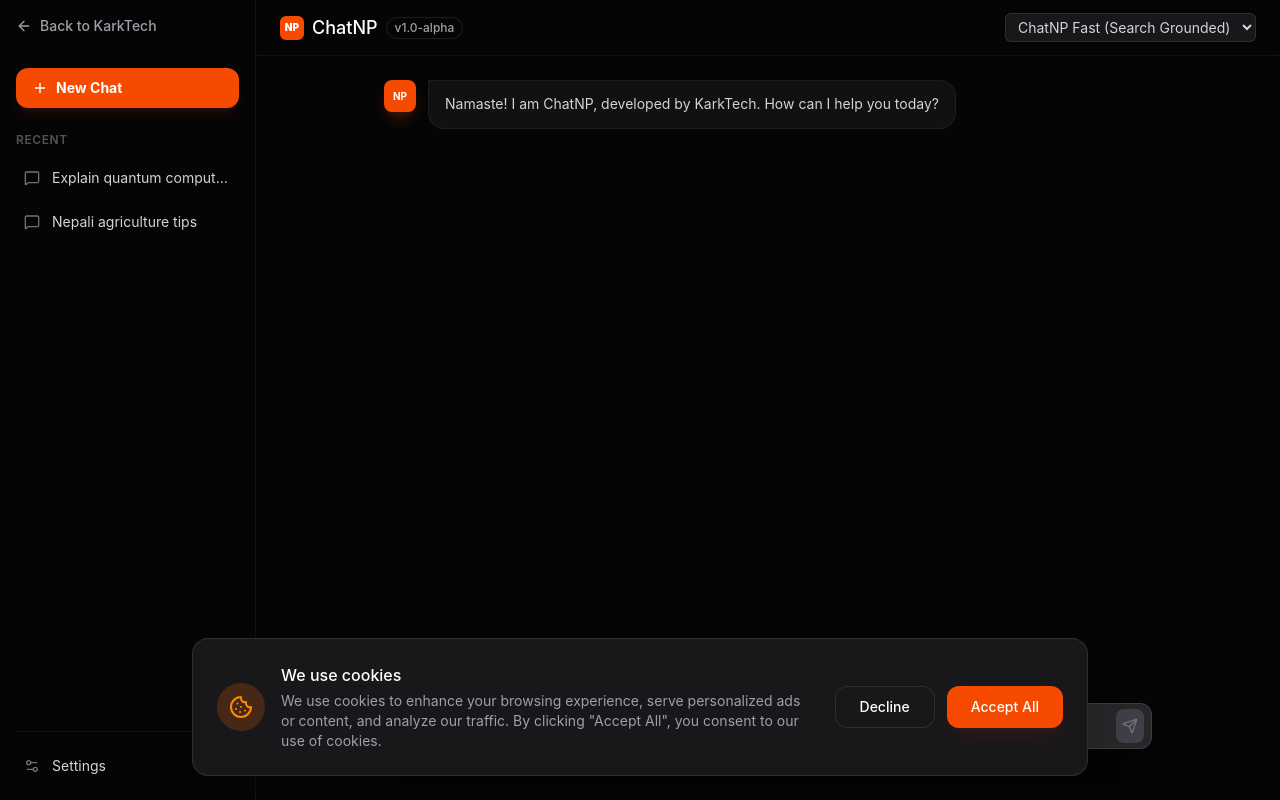
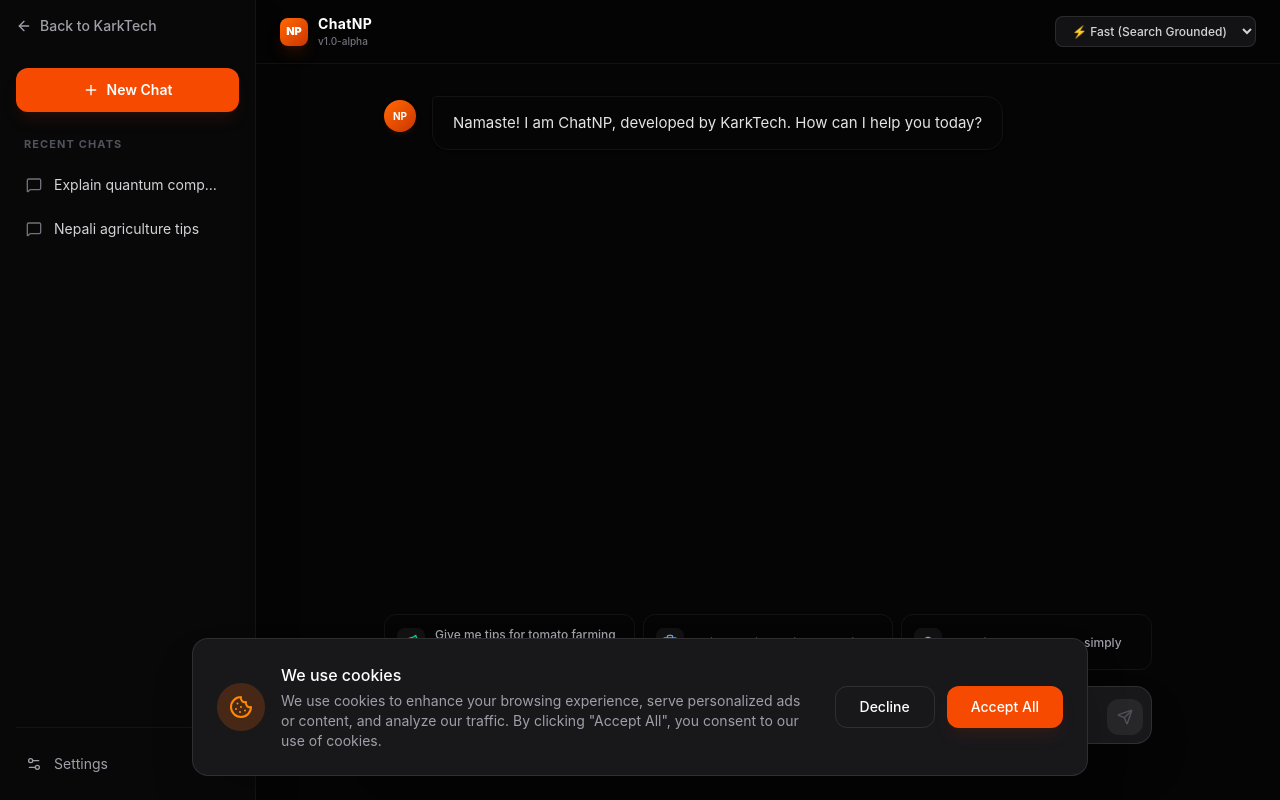
Before and after one commit to ganeshinunited-dot/Chatnepal, a Next.js app: page /chat in a window 1280 px wide. Built offline with nearby package versions, Linux system fonts and the light colour scheme.

Commit message:
Update page.tsx

```diff
--- a/app/chat/page.tsx
+++ b/app/chat/page.tsx
@@ -2,7 +2,7 @@
 
 import { useState, useRef, useEffect } from 'react';
 import Link from 'next/link';
-import { ArrowLeft, Send, Sparkles, User, Settings2, Plus, MessageSquare } from 'lucide-react';
+import { ArrowLeft, Send, Sparkles, User, Settings2, Plus, MessageSquare, Leaf, Briefcase, GraduationCap } from 'lucide-react';
 import { motion } from "motion/react";
 
 type Message = {
@@ -55,144 +55,188 @@ export default function ChatNPInterface() {
     }
   };
 
+  // Suggestion Chips Data
+  const suggestions = [
+    { icon: <Leaf className="w-4 h-4 text-emerald-400" />, text: "Give me tips for tomato farming in Nepal" },
+    { icon: <Briefcase className="w-4 h-4 text-blue-400" />, text: "Write a polite business email" },
+    { icon: <GraduationCap className="w-4 h-4 text-purple-400" />, text: "Explain Newton's laws simply" }
+  ];
+
   return (
-    <div className="flex h-screen bg-[#050505] text-white overflow-hidden font-body selection:bg-orange-900/50">
+    <div className="flex h-screen bg-[#050505] text-white overflow-hidden font-sans selection:bg-orange-900/50">
 
       {/* Sidebar */}
-      <div className="hidden md:flex flex-col w-64 border-r border-white/5 bg-[#050505] p-4">
+      <div className="hidden md:flex flex-col w-64 border-r border-white/5 bg-[#080808] p-4 shadow-2xl z-20">
         <Link href="/" className="flex items-center gap-2 text-zinc-400 hover:text-white transition-colors mb-8">
           <ArrowLeft className="w-4 h-4" />
           <span className="text-sm font-medium">Back to KarkTech</span>
         </Link>
 
-        <button className="flex items-center gap-2 w-full h-10 px-4 rounded-xl bg-orange-600 hover:bg-orange-700 text-white font-bold transition-colors text-sm mb-6 shadow-lg shadow-orange-900/20">
+        <button
+          onClick={() => setMessages([{ role: 'assistant', content: 'Namaste! I am ChatNP, developed by KarkTech. How can I help you today?' }])}
+          className="flex items-center justify-center gap-2 w-full h-11 rounded-xl bg-orange-600 hover:bg-orange-500 text-white font-semibold transition-all text-sm mb-6 shadow-lg shadow-orange-900/20 active:scale-95"
+        >
           <Plus className="w-4 h-4" />
           New Chat
         </button>
 
-        <div className="flex-1 overflow-y-auto space-y-2">
-          <p className="text-xs font-semibold text-zinc-600 uppercase tracking-wider mb-3">Recent</p>
-          <button className="flex items-center gap-3 w-full p-2 rounded-md hover:bg-zinc-900 text-left text-sm text-zinc-300 transition-colors">
-            <MessageSquare className="w-4 h-4 text-zinc-500 shrink-0" />
+        <div className="flex-1 overflow-y-auto space-y-1 pr-2 custom-scrollbar">
+          <p className="text-[11px] font-bold text-zinc-600 uppercase tracking-widest mb-3 px-2">Recent Chats</p>
+          <button className="flex items-center gap-3 w-full p-2.5 rounded-lg hover:bg-zinc-800/50 text-left text-sm text-zinc-300 transition-colors group">
+            <MessageSquare className="w-4 h-4 text-zinc-500 group-hover:text-orange-400 shrink-0 transition-colors" />
             <span className="truncate">Explain quantum computing...</span>
           </button>
-          <button className="flex items-center gap-3 w-full p-2 rounded-md hover:bg-zinc-900 text-left text-sm text-zinc-300 transition-colors">
-            <MessageSquare className="w-4 h-4 text-zinc-500 shrink-0" />
+          <button className="flex items-center gap-3 w-full p-2.5 rounded-lg hover:bg-zinc-800/50 text-left text-sm text-zinc-300 transition-colors group">
+            <MessageSquare className="w-4 h-4 text-zinc-500 group-hover:text-orange-400 shrink-0 transition-colors" />
             <span className="truncate">Nepali agriculture tips</span>
           </button>
         </div>
 
         <div className="pt-4 border-t border-white/5 mt-auto">
-          <button className="flex items-center gap-3 w-full p-2 rounded-md hover:bg-zinc-900 text-left text-sm text-zinc-300 transition-colors">
-            <Settings2 className="w-4 h-4 text-zinc-500 shrink-0" />
+          <button className="flex items-center gap-3 w-full p-2.5 rounded-lg hover:bg-zinc-800/50 text-left text-sm text-zinc-400 transition-colors">
+            <Settings2 className="w-4 h-4 shrink-0" />
             <span>Settings</span>
           </button>
         </div>
       </div>
 
       {/* Main Chat Area */}
-      <div className="flex-1 flex flex-col relative">
+      <div className="flex-1 flex flex-col h-full relative bg-[#050505]">
 
         {/* Header */}
-        <header className="h-14 border-b border-white/5 flex items-center justify-between px-4 sm:px-6 bg-[#050505]/80 backdrop-blur-md absolute top-0 left-0 right-0 z-10">
-          <div className="flex items-center gap-3">
-            <Link href="/" className="md:hidden text-zinc-400 hover:text-white">
+        <header className="h-16 border-b border-white/5 flex items-center justify-between px-4 sm:px-6 bg-[#050505]/90 backdrop-blur-xl shrink-0 z-10 sticky top-0">
+          <div className="flex items-center gap-4">
+            <Link href="/" className="md:hidden text-zinc-400 hover:text-white transition-colors">
               <ArrowLeft className="w-5 h-5" />
             </Link>
-            <div className="font-heading font-medium text-lg flex items-center gap-2">
-              <div className="w-6 h-6 bg-orange-600 rounded-md flex items-center justify-center text-[10px] font-black text-white">NP</div>
-              <span>ChatNP</span> <span className="text-xs px-2 py-0.5 rounded-full border border-white/10 text-zinc-400 font-body">v1.0-alpha</span>
+            <div className="flex items-center gap-2.5">
+              <div className="w-7 h-7 bg-gradient-to-br from-orange-500 to-orange-700 rounded-lg flex items-center justify-center text-[11px] font-black text-white shadow-lg shadow-orange-900/30">
+                NP
+              </div>
+              <div className="flex flex-col">
+                <span className="font-bold text-sm tracking-wide">ChatNP</span>
+                <span className="text-[10px] text-zinc-500 font-medium">v1.0-alpha</span>
               </div>
             </div>
+          </div>
+
           <div className="flex items-center gap-2">
             <select
               value={modelType}
               onChange={(e) => setModelType(e.target.value)}
-              className="bg-zinc-900 border border-white/10 rounded-md text-sm text-zinc-300 px-2 py-1 outline-none focus:ring-1 focus:ring-orange-500 cursor-pointer hidden sm:block"
+              className="bg-zinc-900/80 border border-white/10 rounded-lg text-xs font-medium text-zinc-300 px-3 py-1.5 outline-none focus:ring-2 focus:ring-orange-500/50 cursor-pointer hidden sm:block transition-all hover:bg-zinc-800"
             >
-              <option value="chatnp-fast">ChatNP Fast (Search Grounded)</option>
-              <option value="chatnp-advanced">ChatNP Advanced (Deep Think)</option>
+              <option value="chatnp-fast">⚡ Fast (Search Grounded)</option>
+              <option value="chatnp-advanced">🧠 Advanced (Deep Think)</option>
             </select>
           </div>
         </header>
 
-        {/* Messages */}
-        <div className="flex-1 overflow-y-auto pt-20 pb-32 px-4 sm:px-6">
-          <div className="max-w-3xl mx-auto space-y-8">
+        {/* Messages List */}
+        <div className="flex-1 overflow-y-auto px-4 sm:px-6 scroll-smooth">
+          <div className="max-w-3xl mx-auto py-8 space-y-6">
             {messages.map((msg, i) => (
               <motion.div
                 key={i}
-                initial={{ opacity: 0, y: 10 }}
+                initial={{ opacity: 0, y: 15 }}
                 animate={{ opacity: 1, y: 0 }}
-                className={`flex gap-3 ${msg.role === 'user' ? 'justify-end' : 'justify-start'}`}
+                transition={{ duration: 0.3 }}
+                className={`flex gap-4 ${msg.role === 'user' ? 'justify-end' : 'justify-start'}`}
               >
                 {msg.role === 'assistant' && (
-                  <div className="w-8 h-8 rounded-lg bg-orange-600 flex items-center justify-center shrink-0 shadow-lg shadow-orange-900/40">
+                  <div className="w-8 h-8 rounded-full bg-gradient-to-br from-orange-500 to-orange-700 flex items-center justify-center shrink-0 shadow-md shadow-orange-900/20 mt-1">
                     <span className="text-[10px] font-bold text-white">NP</span>
                   </div>
                 )}
 
-                <div className={`max-w-[85%] rounded-2xl px-4 py-3 text-sm leading-relaxed ${
+                <div className={`max-w-[85%] sm:max-w-[75%] px-5 py-3.5 text-[15px] leading-relaxed shadow-sm ${
                   msg.role === 'user'
-                    ? 'bg-zinc-800/80 text-zinc-300 rounded-tr-none'
-                    : 'bg-white/5 border border-white/5 text-zinc-300 rounded-tl-none'
+                    ? 'bg-zinc-800 text-white rounded-2xl rounded-tr-sm'
+                    : 'bg-transparent text-zinc-200 rounded-2xl rounded-tl-sm border border-white/5'
                 }`}>
                   {msg.content}
                 </div>
-
-                {msg.role === 'user' && (
-                  <div className="w-8 h-8 rounded-lg bg-zinc-800 flex items-center justify-center shrink-0 text-xs text-zinc-300">
-                    U
-                  </div>
-                )}
               </motion.div>
             ))}
 
+            {/* Typing Indicator */}
             {isLoading && (
               <motion.div
                 initial={{ opacity: 0, y: 10 }}
                 animate={{ opacity: 1, y: 0 }}
-                className="flex gap-3"
+                className="flex gap-4 justify-start"
               >
-                <div className="w-8 h-8 rounded-lg bg-orange-600 flex items-center justify-center shrink-0 shadow-lg shadow-orange-900/40">
+                <div className="w-8 h-8 rounded-full bg-gradient-to-br from-orange-500 to-orange-700 flex items-center justify-center shrink-0 mt-1">
                   <span className="text-[10px] font-bold text-white">NP</span>
                 </div>
-                <div className="flex items-center gap-1.5 px-4 bg-white/5 border border-white/5 rounded-2xl rounded-tl-none h-11">
-                  <motion.div animate={{ scale: [1, 1.2, 1] }} transition={{ repeat: Infinity, duration: 1 }} className="w-1.5 h-1.5 rounded-full bg-zinc-500" />
-                  <motion.div animate={{ scale: [1, 1.2, 1] }} transition={{ repeat: Infinity, duration: 1, delay: 0.2 }} className="w-1.5 h-1.5 rounded-full bg-zinc-500" />
-                  <motion.div animate={{ scale: [1, 1.2, 1] }} transition={{ repeat: Infinity, duration: 1, delay: 0.4 }} className="w-1.5 h-1.5 rounded-full bg-zinc-500" />
+                <div className="flex items-center gap-1.5 px-5 py-4 bg-transparent border border-white/5 rounded-2xl rounded-tl-sm h-11">
+                  <motion.div animate={{ y: [0, -4, 0] }} transition={{ repeat: Infinity, duration: 0.8, ease: "easeInOut" }} className="w-1.5 h-1.5 rounded-full bg-zinc-400" />
+                  <motion.div animate={{ y: [0, -4, 0] }} transition={{ repeat: Infinity, duration: 0.8, ease: "easeInOut", delay: 0.2 }} className="w-1.5 h-1.5 rounded-full bg-zinc-400" />
+                  <motion.div animate={{ y: [0, -4, 0] }} transition={{ repeat: Infinity, duration: 0.8, ease: "easeInOut", delay: 0.4 }} className="w-1.5 h-1.5 rounded-full bg-zinc-400" />
                 </div>
               </motion.div>
             )}
-            <div ref={messagesEndRef} />
+            <div ref={messagesEndRef} className="h-4" />
           </div>
         </div>
 
-        {/* Input Area */}
-        <div className="absolute bottom-0 left-0 right-0 bg-gradient-to-t from-[#050505] via-[#050505] to-transparent pt-10 pb-6 px-4 sm:px-6">
-          <div className="max-w-3xl mx-auto relative">
-            <form onSubmit={handleSubmit} className="relative flex items-center">
-              <input
-                type="text"
+        {/* Input Area (Bottom Fixed inside Flex) */}
+        <div className="shrink-0 bg-gradient-to-t from-[#050505] via-[#050505] to-transparent pt-4 pb-6 px-4 sm:px-6 z-10">
+          <div className="max-w-3xl mx-auto">
+
+            {/* Prompt Chips (Shows only when chat is empty) */}
+            {messages.length === 1 && (
+              <motion.div
+                initial={{ opacity: 0, y: 10 }}
+                animate={{ opacity: 1, y: 0 }}
+                className="grid grid-cols-1 sm:grid-cols-3 gap-2 mb-4"
+              >
+                {suggestions.map((item, idx) => (
+                  <button
+                    key={idx}
+                    onClick={() => setInput(item.text)}
+                    className="flex items-center gap-2.5 p-3 rounded-xl border border-white/5 hover:bg-zinc-900 transition-all text-left group"
+                  >
+                    <div className="p-1.5 rounded-lg bg-white/5 group-hover:scale-110 transition-transform">
+                      {item.icon}
+                    </div>
+                    <span className="text-xs text-zinc-400 font-medium leading-tight">{item.text}</span>
+                  </button>
+                ))}
+              </motion.div>
+            )}
+
+            <form onSubmit={handleSubmit} className="relative flex items-end bg-zinc-900 border border-white/10 rounded-2xl shadow-2xl focus-within:ring-1 focus-within:ring-orange-500/50 transition-all">
+              <textarea
                 value={input}
                 onChange={(e) => setInput(e.target.value)}
+                onKeyDown={(e) => {
+                  if (e.key === 'Enter' && !e.shiftKey) {
+                    e.preventDefault();
+                    handleSubmit(e);
+                  }
+                }}
                 placeholder="Message ChatNP..."
-                className="w-full bg-zinc-800 border border-white/10 rounded-xl py-3 pl-4 pr-12 text-sm text-white focus:outline-none focus:border-orange-500/50 transition-all placeholder:text-zinc-500 shadow-xl"
+                rows={1}
+                className="w-full bg-transparent py-4 pl-5 pr-14 text-sm text-white focus:outline-none resize-none max-h-32 min-h-[56px] custom-scrollbar placeholder:text-zinc-500"
                 disabled={isLoading}
               />
+              <div className="absolute right-2 bottom-2">
                 <button
                   type="submit"
                   disabled={!input.trim() || isLoading}
-                className="absolute right-2 top-1.5 bottom-1.5 p-1.5 w-auto h-auto rounded-lg bg-orange-600 hover:bg-orange-700 disabled:bg-zinc-700 disabled:text-zinc-500 text-white flex items-center justify-center transition-colors"
+                  className="p-2.5 rounded-xl bg-orange-600 hover:bg-orange-500 disabled:bg-zinc-800 disabled:text-zinc-600 text-white flex items-center justify-center transition-all active:scale-95"
                 >
                   <Send className="w-4 h-4" />
                 </button>
+              </div>
             </form>
-            <p className="text-[10px] text-center text-zinc-600 mt-3 uppercase tracking-widest">
-              Nepal&apos;s First Sovereign AI Architecture
+            <p className="text-[10.5px] text-center text-zinc-500 mt-4 font-medium tracking-wide">
+              ChatNP uses contextual intelligence. Responses may occasionally be inaccurate.
             </p>
           </div>
         </div>
+
       </div>
     </div>
   );
```
Lines whose indentation alone changed are shown as unchanged.
